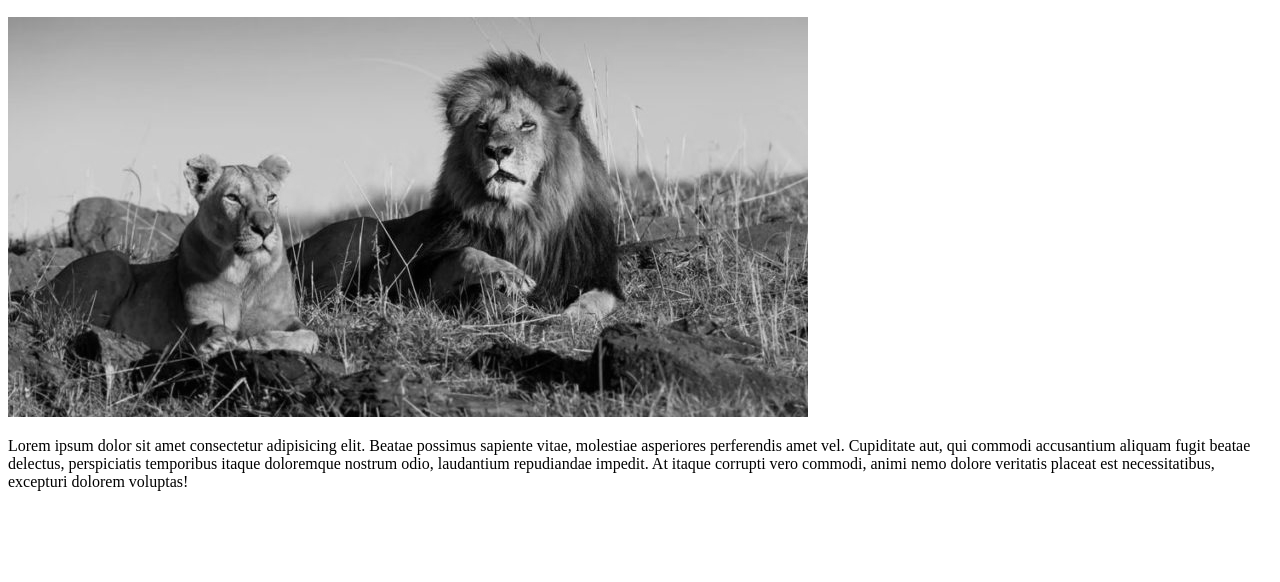
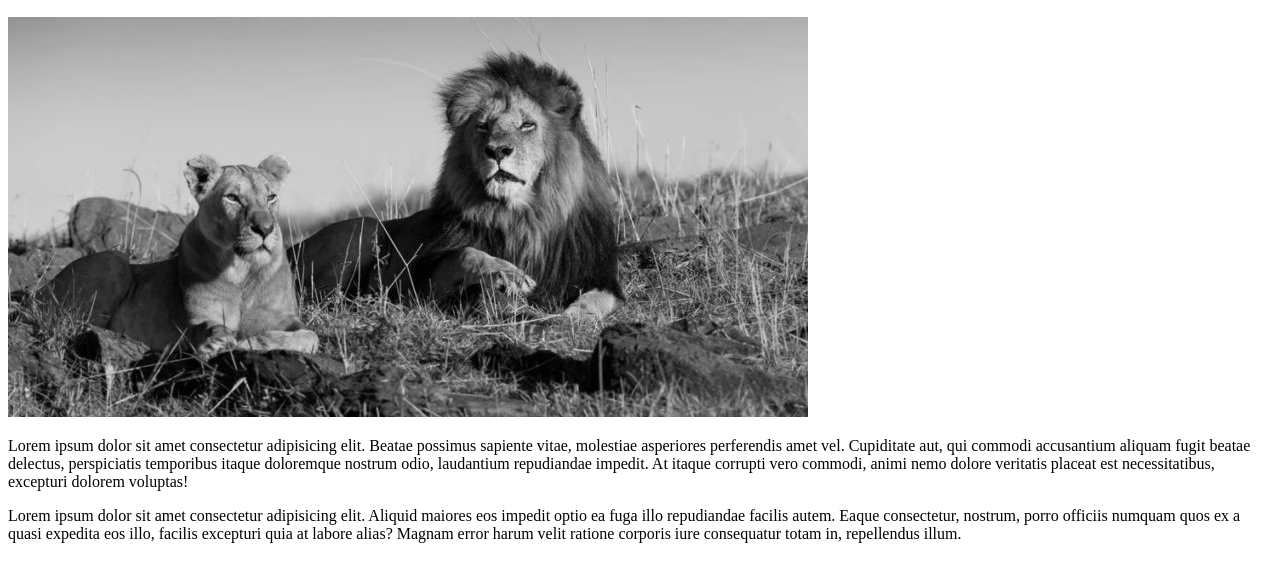
Before and after one commit to MarcosLEnrique/github, a plain HTML site: page index.html in a window 1280 px wide. Shown: the part 110-692 px from the top of the page. Drawn offline with Linux system fonts and the light colour scheme.

Commit message:
agregue otro lorem

```diff
--- a/index.html
+++ b/index.html
@@ -21,5 +21,11 @@
             </p>
         </article>
     </section>
+    <aside>
+        <p>
+            Lorem ipsum dolor sit amet consectetur adipisicing elit. Aliquid maiores eos impedit optio ea fuga illo repudiandae facilis autem. Eaque consectetur, nostrum, porro officiis numquam quos ex a quasi expedita eos illo, facilis excepturi quia at labore alias? Magnam error harum velit ratione corporis iure consequatur totam in, repellendus illum.
+
+        </p>
+    </aside>
 </body>
 </html>
```
